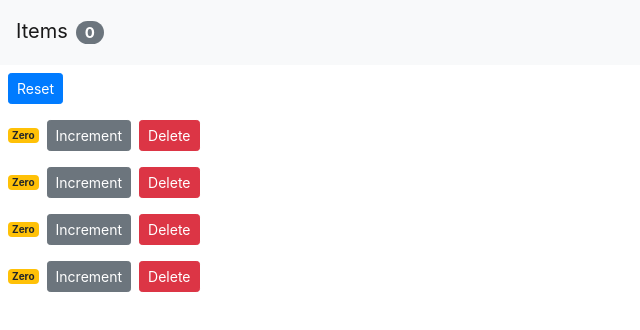
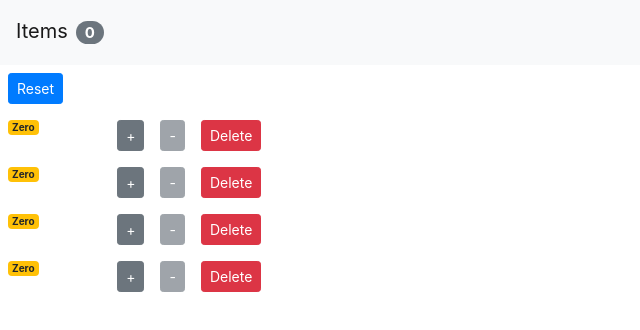
Before and after one commit to adyprajwal/cart-counter, a React (Create React App) app: page / in a window 1280 px wide. Shown: the top 330 px of the page, without its empty margins (0-640 px from the left). Built offline with nearby package versions, Linux system fonts and the light colour scheme.

Commit message:
add decrement function

```diff
--- a/src/App.js
+++ b/src/App.js
@@ -21,13 +21,23 @@ class App extends Component {
         counters[index].value++;
         this.setState({ counters });
     };
+
+    handleDecrement = counter => {
+        const counters = [...this.state.counters];
+        const index = counters.indexOf(counter);
+        counters[index] = {...counter};
+        counters[index].value--;
+        this.setState({counters});
+    };
+
     handleReset = () => {
         const counters = this.state.counters.map(c => {
             c.value = 0;
             return c;
         });
         this.setState({ counters });
-    };
+	};
+
     handleDelete = counterId => {
         const counters = this.state.counters.filter(c => c.id !== counterId);
         this.setState({ counters });
@@ -43,8 +53,9 @@ class App extends Component {
 					<Counters
 					counters={this.state.counters}
 					onReset={this.handleReset}
-					onIncrement={this.handleIncrement}
-					onDelete={this.handleDelete}
+                    onIncrement={this.handleIncrement}
+                    onDecrement={this.handleDecrement}
+                    onDelete={this.handleDelete}
 					/>
 				</main>
 			</React.Fragment>
--- a/src/components/counter.jsx
+++ b/src/components/counter.jsx
@@ -15,24 +15,43 @@ class Counter extends Component {
 
     render() {
         return (
-            <div>
+            <div className="row">
+                <div className="col-1">
                     <span style={this.style} className={this.getBadgeClasses()}>
                         {this.formatCount()}
                     </span>
-
+                </div>
+                <div className="col">
                     <button
-                    onClick={() => this.props.onIncrement(this.props.counter)}
-                    className="btn btn-secondary btn-sm"
+                        onClick={() =>
+                            this.props.onIncrement(this.props.counter)
+                        }
+                        className="m-2 btn btn-secondary btn-sm"
                     >
-                    Increment
+                        +
                     </button>
 
                     <button
-                    onClick={() => this.props.onDelete(this.props.counter.id)}
-                    className="btn btn-danger btn-sm m-2"
+                        onClick={() =>
+                            this.props.onDecrement(this.props.counter)
+                        }
+                        className="m-2 btn btn-secondary btn-sm"
+                        disabled={
+                            this.props.counter.value === 0 ? "disabled" : ""
+                        }
+                    >
+                        -
+                    </button>
+
+                    <button
+                        onClick={() =>
+                            this.props.onDelete(this.props.counter.id)
+                        }
+                        className="m-2 btn btn-danger btn-sm"
                     >
                         Delete
                     </button>
+                </div>
             </div>
         );
     }
--- a/src/components/counters.jsx
+++ b/src/components/counters.jsx
@@ -3,7 +3,13 @@ import Counter from "./counter";
 
 class Counters extends Component {
     render() {
-        const { onReset, counters, onDelete, onIncrement } = this.props;
+        const {
+            onReset,
+            counters,
+            onDelete,
+            onIncrement,
+            onDecrement
+        } = this.props;
         return (
             <div>
                 <button
@@ -18,6 +24,7 @@ class Counters extends Component {
                         value={counter.value}
                         onDelete={onDelete}
                         onIncrement={onIncrement}
+                        onDecrement={onDecrement}
                         counter={counter}
                     />
                 ))}
```
Lines whose indentation alone changed are shown as unchanged.
